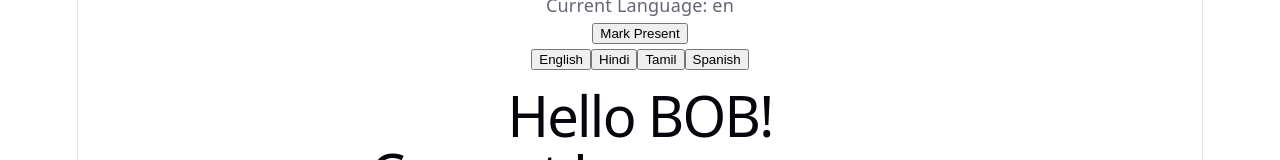
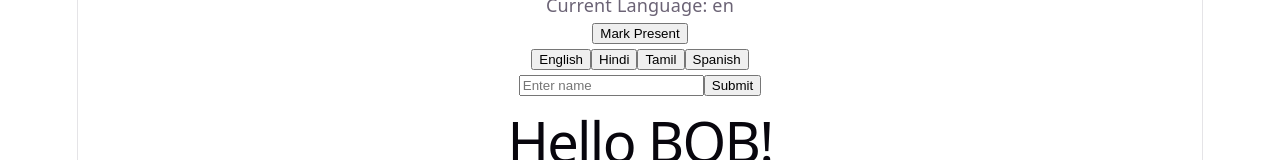
Before and after one commit to PremSahith/rjs, a React (Vite) app in the folder Attendance Tracker/: page / in a window 1280 px wide. Shown: the part 501-661 px from the top of the page. Built offline with nearby package versions, Linux system fonts and the light colour scheme.

Commit message:
Added Form

```diff
--- a/Attendance Tracker/src/App.jsx
+++ b/Attendance Tracker/src/App.jsx
@@ -4,6 +4,9 @@ import { LanguageContext } from "./LanguageContext";
 function App() {
   const [present, setPresent] = useState(0);
   const [absent, setAbsent] = useState(50);
+
+  const [name, setName] = useState("");
+  const [submittedName, setSubmittedName] = useState("");
   const { language, setLanguage } = useContext(LanguageContext);
   return (
     <div>
@@ -25,6 +28,23 @@ function App() {
       <button onClick={() => setLanguage("hi")}>Hindi</button>
       <button onClick={() => setLanguage("ta")}>Tamil</button>
       <button onClick={() => setLanguage("es")}>Spanish</button>
+
+      <form
+        onSubmit={(e) => {
+          e.preventDefault();
+          setSubmittedName(name);
+        }}
+      >
+        <input
+          type="text"
+          placeholder="Enter name"
+          value={name}
+          onChange={(e) => setName(e.target.value)}
+        />
+
+        <button type="submit">Submit</button>
+      </form>
+      {submittedName && <p>Submitted Name: {submittedName}</p>}
     </div>
   );
 }
```
